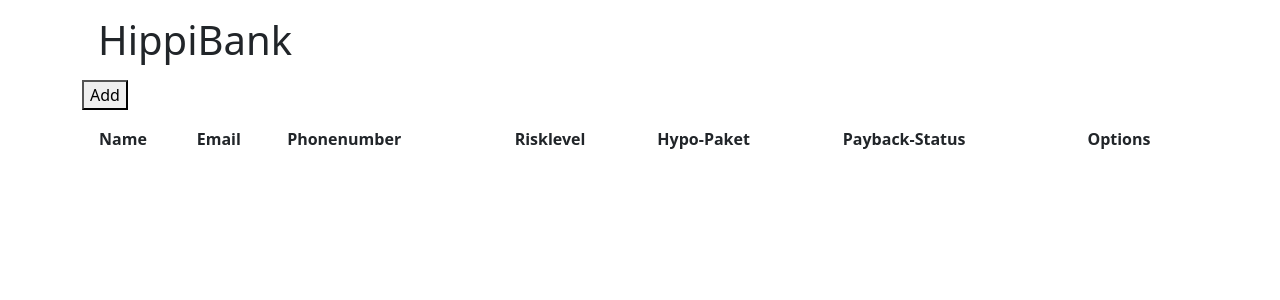
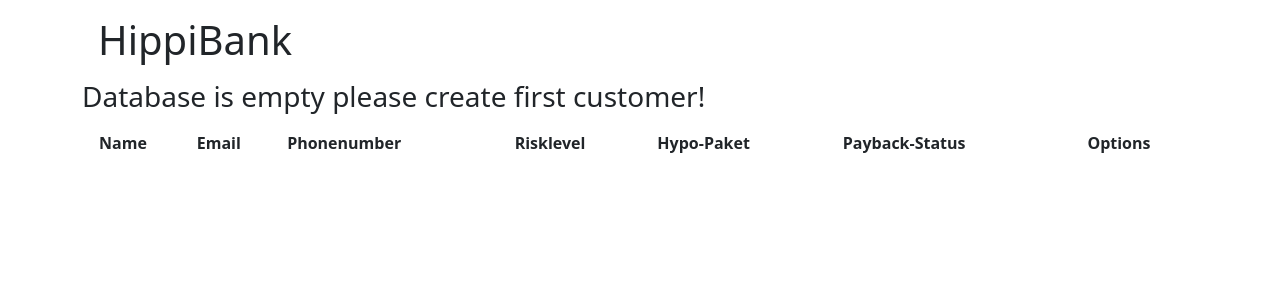
Before and after one commit to Schufeli/modul-307-interactive-website, a PHP site: page / in a window 1280 px wide. Shown: the top 300 px of the page. Run offline with PHP 8.4, Linux system fonts and the light colour scheme; data comes from the database, SQL or seed files in the repository; tables that the repository leaves empty hold one stand-in row (values such as "Sample post"); data that the repository does not hold is empty.

Commit message:
changed dashboard view

```diff
--- a/app/Views/dashboard.view.php
+++ b/app/Views/dashboard.view.php
@@ -11,7 +11,6 @@
 <body>
 <div class="container">
     <h1 class="title">HippiBank</h1>
-    <a href="./create"><button>Add</button></a>
     <table style="width:100%">
         <tr>
             <th>Name</th>
@@ -22,6 +21,7 @@
             <th>Payback-Status</th>
             <th>Options</th>
         </tr>
+        <?php if ($customers !== null): ?>
             <?php foreach($customers as $customer): ?>
                 <tr>
                     <td><?= $customer->name ?></td>
@@ -32,19 +32,24 @@
                     <td>
                         <?php
                             $currentDateTime = new DateTime();
-                        if ($customer->completed != 1 && strtotime($customer->finish) > strtotime($currentDateTime->format('Y-m-d')))
-                        {
+                            if ($customer->completed != 1 && strtotime($customer->finish) > strtotime($currentDateTime->format('Y-m-d'))) {
                                 echo "💸";
                             }
-                        else
-                        {
+                            else {
                                 echo "🚨";
                             }
                         ?>
                     </td>
-                <td><p>Options</p></td>
+                    <td>
+                        <a href="/modul-307-interactive-website/edit?id=<?= $customer->id ?>">
+                            <button type="button" class="btn btn-primary btn-smy">Edit</button>
+                        </a>
+                    </td>
                 </tr>
             <?php endforeach; ?>
+            <?php else: ?>
+                <h3>Database is empty please create first customer!</h3>
+        <?php endif; ?>
     </table>
 </div>
 
```
Lines whose indentation alone changed are shown as unchanged.
